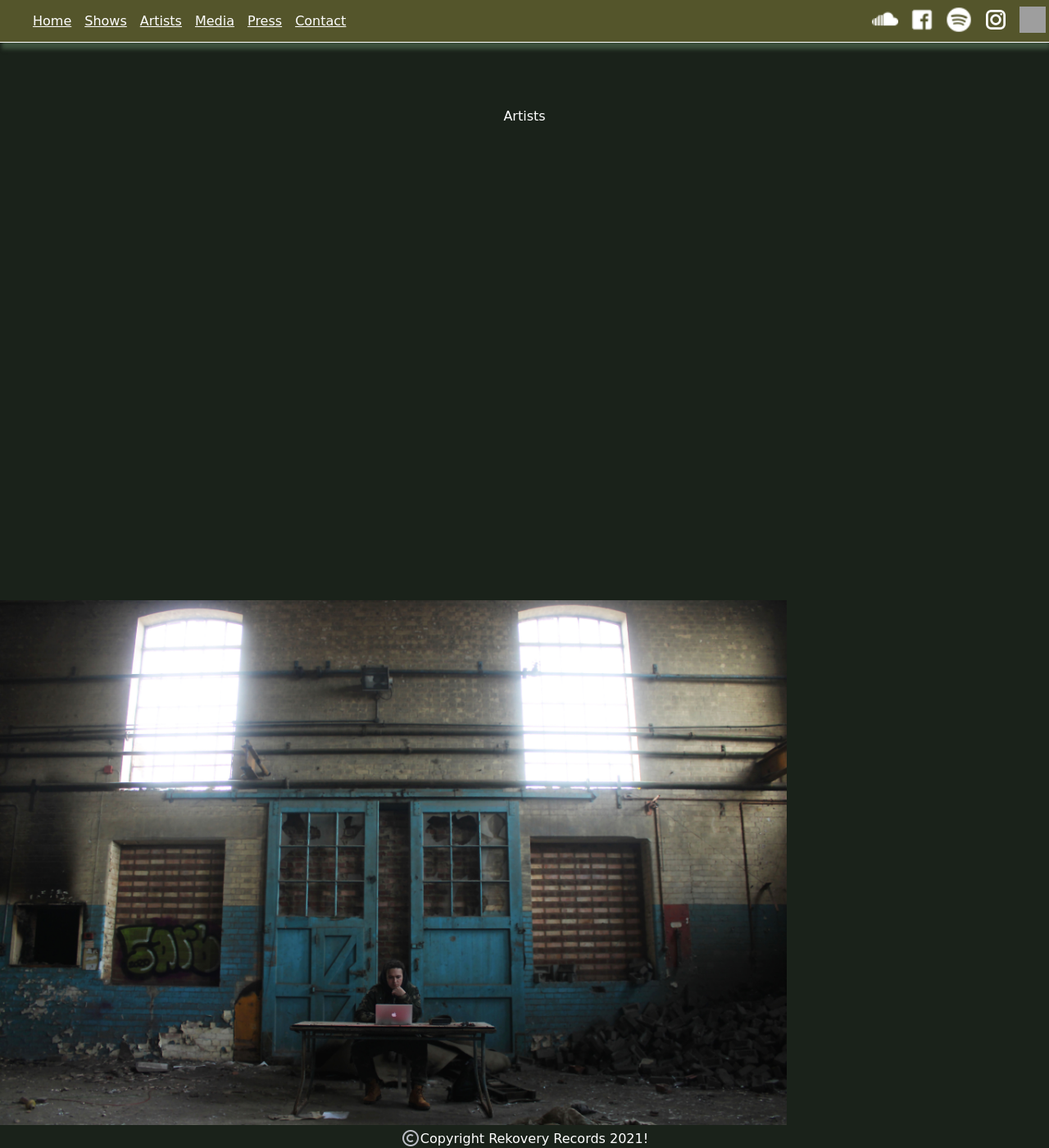
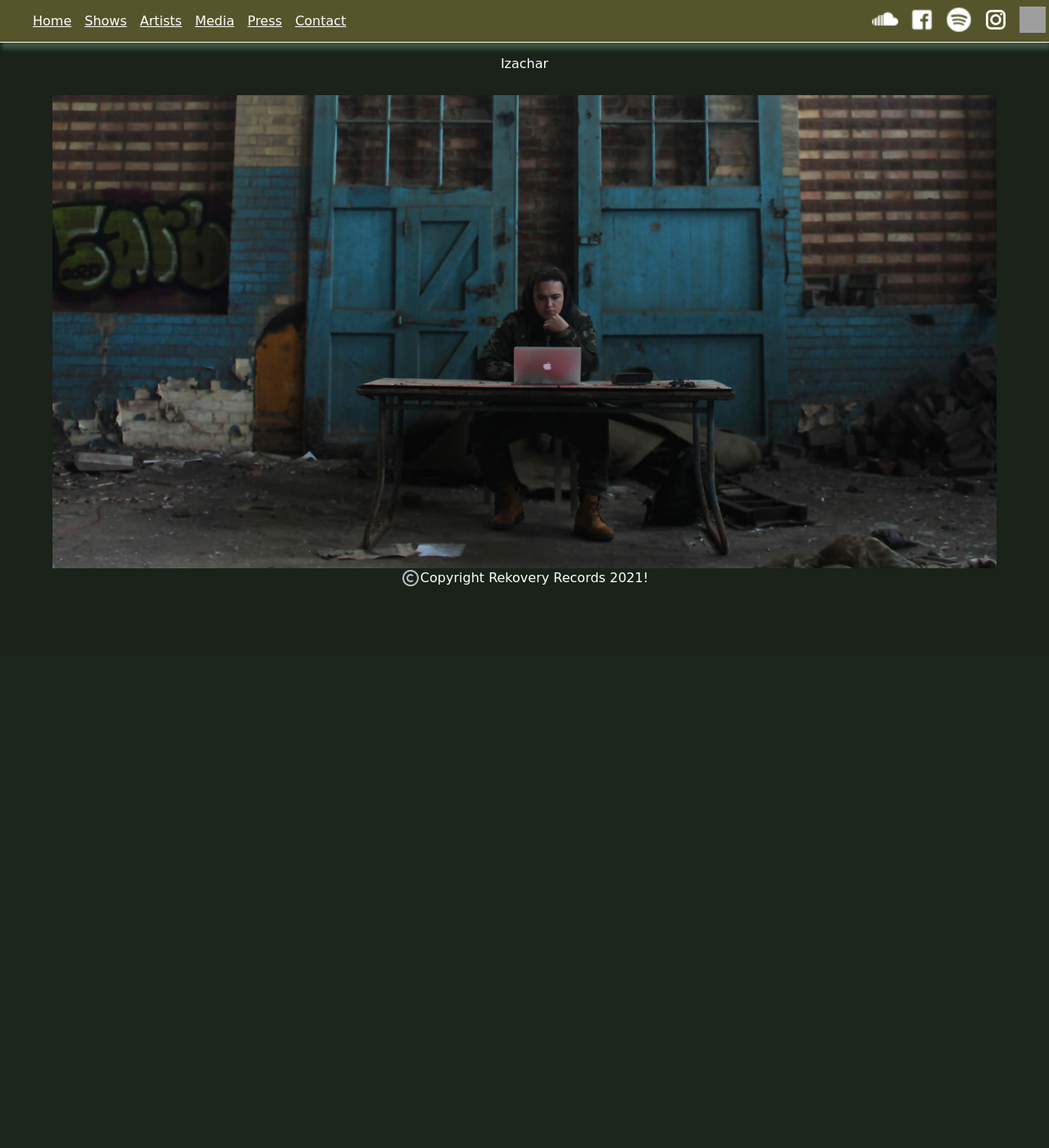
Before and after one commit to elliot2594/rekoveryRecords, a PHP site: page /artists.html in a window 1280 px wide. Shown: the whole page at 82% size. After the commit the page ends 715 px from the top, so only its background shows below. Run offline with PHP 8.4, Linux system fonts and the light colour scheme; some web fonts are replaced; grey boxes are pictures that could not be loaded.

Commit message:
cropped image

```diff
--- a/html/artists.html
+++ b/html/artists.html
@@ -37,9 +37,9 @@
 		</div>
 	</div>
 
-	<section class="hero">
+	<section class="header">
 		<div class="container">
-			<div><span>Artists</span></div>
+			<div><span>Izachar</span></div>
 		</div>
 	</section>
 
--- a/html/assets/css/artists.css
+++ b/html/assets/css/artists.css
@@ -32,8 +32,11 @@ a {
 	margin-left: 0.25rem;
 }
 
-.hero .container {
-	height: 65vh;
+.header .container {
+	height: 1rem;
+	justify-content: center;
+	text-align: center;
+	margin-bottom: 2rem;
 }
 
 .footer {
@@ -47,8 +50,17 @@ a {
 }
 
 .artistImage img {
-	height: 40rem;
-	width: 60rem;
+	max-width: 100%;
+  height: auto;
+   display: block;
+  margin-left: auto;
+  margin-right: auto;
+  width: 90%;
+}
+
+.artistImage {
+	display: flex;
+	justify-content: center;
 }
 
 
```
Also changed, not shown: html/assets/images/artists/izachar copy.JPG (added), html/assets/images/artists/izachar.JPG, 1 other file.
